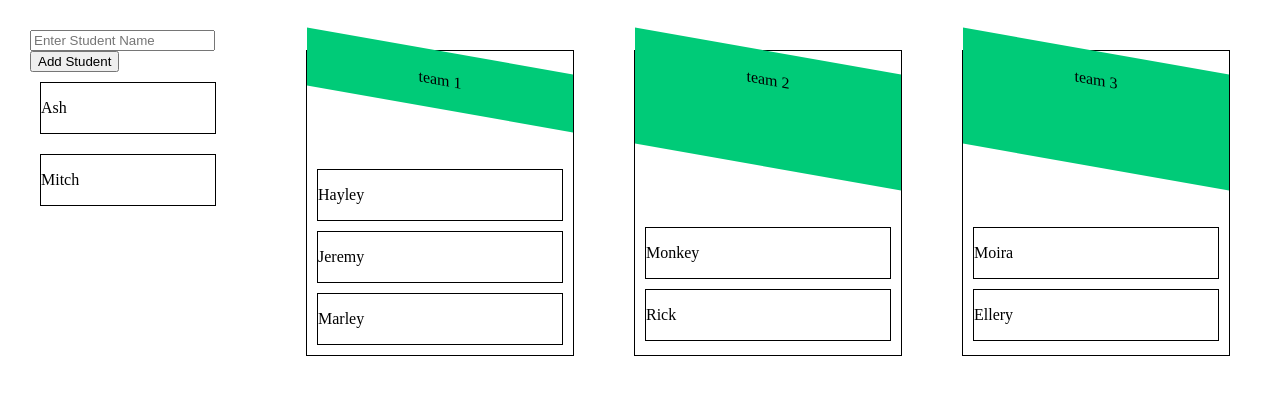
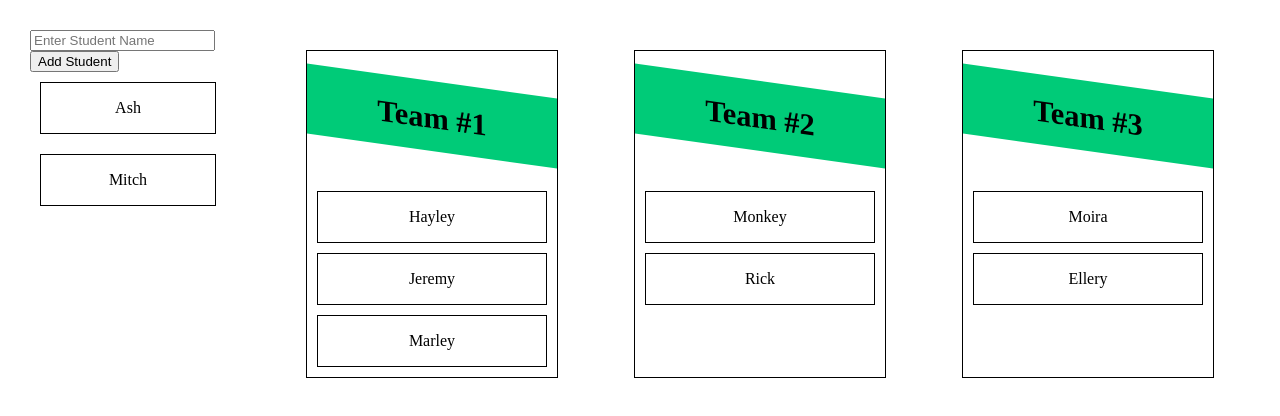
Before and after one commit to hdensten/drag-n-drop-teams-frontend, a React (Create React App) app: page / in a window 1280 px wide. Shown: the top 416 px of the page. Built offline with nearby package versions, Linux system fonts and the light colour scheme.

Commit message:
aaron 1st commit

```diff
--- a/src/App.js
+++ b/src/App.js
@@ -2,9 +2,8 @@ import React from "react"
 import { DragDropContext, Droppable } from "react-beautiful-dnd"
 
 import StudentDraggable from "./components/StudentDraggable"
-
+import TeamList from "./components/TeamList"
 import mockData from "./mockData"
-import TeamList from "./components/TeamList"
 
 const App = () => {
   const [student, setStudent] = React.useState("")
--- a/src/components/TeamList.js
+++ b/src/components/TeamList.js
@@ -23,7 +23,7 @@ const TeamList = props => {
           ref={provided.innerRef}
           {...provided.droppableProps}
         >
-          <div className="team-title">team {props.number}</div>
+          <div className="team-title">Team #{props.number}</div>
           <div className="team-students">{renderStudents()}</div>
           {provided.placeholder}
         </div>
--- a/src/index.scss
+++ b/src/index.scss
@@ -29,25 +29,30 @@ body {
 
     .team-list {
       border: 1px solid black;
-      height: minmax(250px);
+      // height: minmax(250px);
+      width: 250px;
       display: flex;
       flex-direction: column;
       justify-content: flex-start;
 
       .team-title {
-        height: 25%;
+        height: 50px;
         width: 100%;
-        padding: 20px 0;
-        margin-bottom: 50px;
+        padding-top: 20px;
+        margin-bottom: 60px;
         text-align: center;
+        font-size: 1.9em;
+        font-weight: 800;
         background-color: #00cb78;
-        transform: skewY(10deg);
+        transform: translate(0px, 30px) skew(0deg, 8deg);
       }
     }
   }
 
   .student-draggable {
     border: 1px solid black;
+    // padding-left: 10px;
+    text-align: center;
     margin: 10px;
     background-color: white;
   }
```
Also changed, not shown: 1 other file (tests, documents, lock files or other folders).
